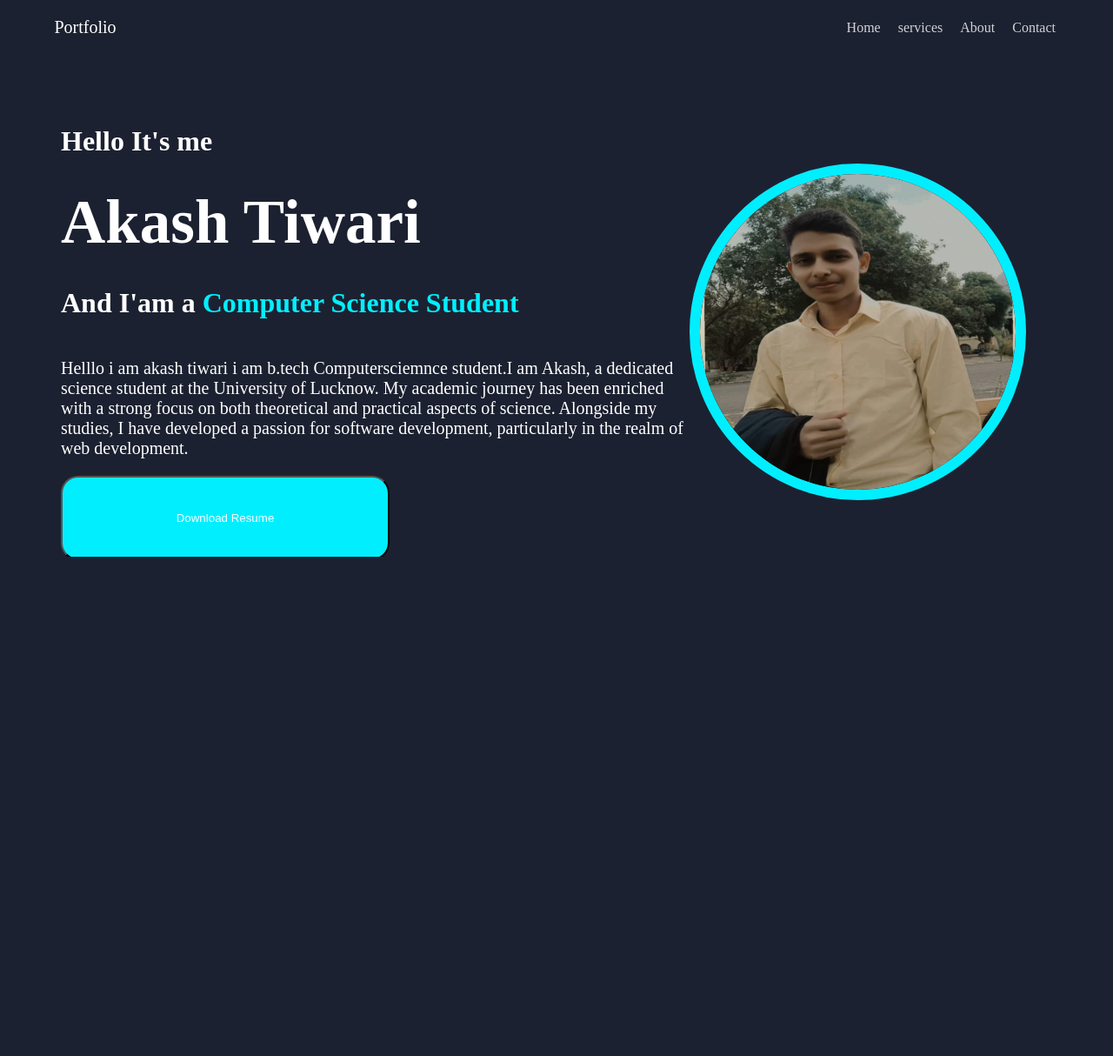
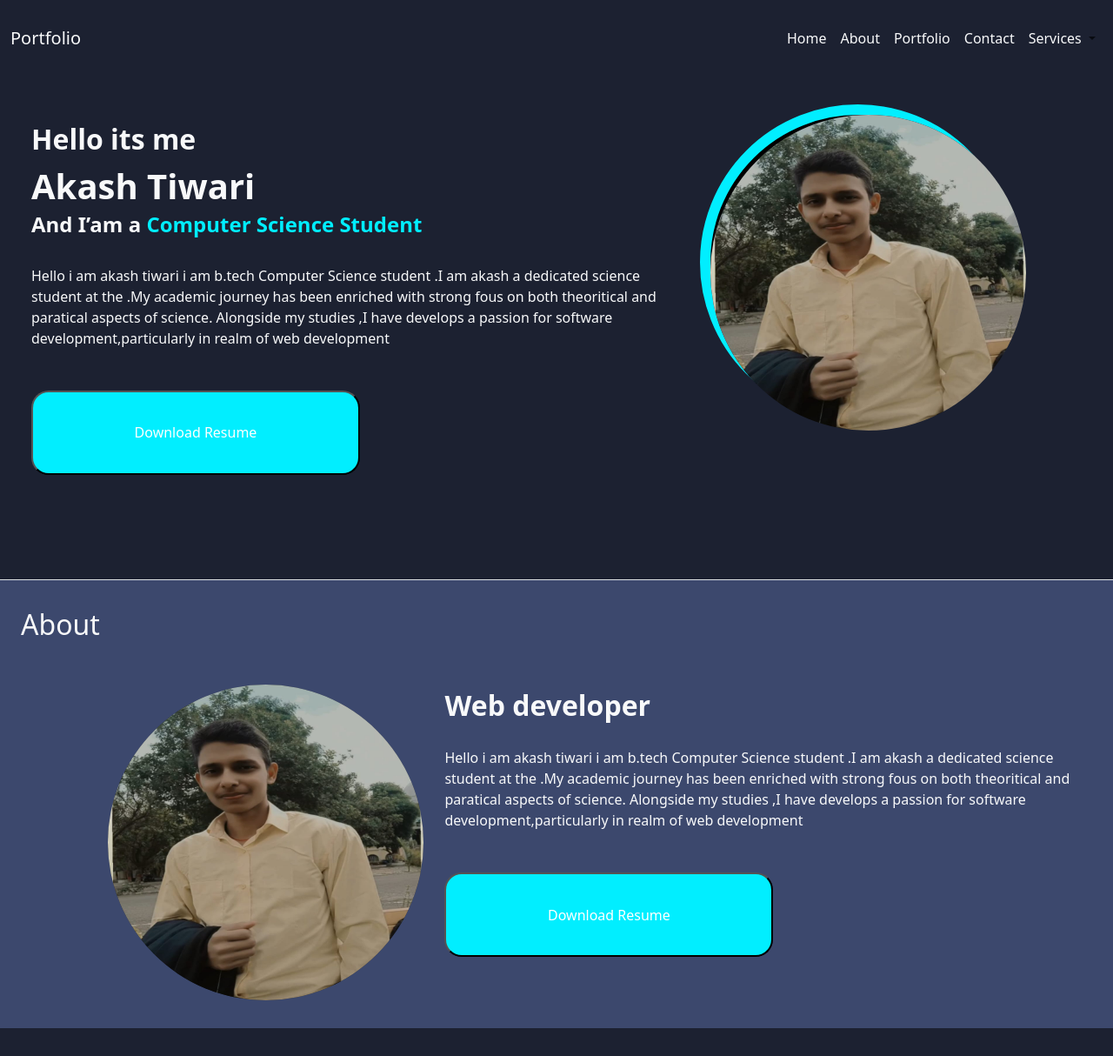
Before and after one commit to Akash-Tiwari-890/portfolio, a Node server app: page / in a window 1280 px wide. Shown: the whole page at 87% size. Before the commit the page ends 640 px from the top, so only its background shows below. Run offline with Node 20, Linux system fonts and the light colour scheme.

Commit message:
some changes

```diff
--- a/public/css/style.css
+++ b/public/css/style.css
@@ -1,122 +1,70 @@
-body{
-    margin:0;
-    background-color: rgb(28 ,33 ,49 ,100%);
-    color:white;
-    overflow:auto
+*{
+    background-color: #1c2131;
 }
-.main{
-   height:40rem;
-   display: flex;
-   overflow: auto;
+#img{
+   height:22.713875rem !important;
+   width:22.713875rem !important;
+   border-radius:50% !important;
 }
-.maincontent{
-    margin-top: 70px;
-    /*background-color: bisque;*/
-    flex:1;
-    flex-wrap:wrap;
-    overflow: auto;
-
+ /* .custom-margin{
+    margin-left:30rem!important;
+}  */
+.about{
+    margin-top:4rem;
 }
-.nav{
-    position: fixed;
-    top:0px;
-    width:100%;
-    height: 50px;
-    /*background-color: brown;*/
-}
-.nav-content{
-    display:flex;
-    justify-content: space-between;
-    align-content: center;
-
-}
-.link{
-    display :flex;
-    margin-right:3.5rem;
-}
-.link  a{
-    margin:10px;
-    color: white;
-    text-decoration: none;
-    align-content: center;
-    opacity: 0.8;
-
-}
- /*.maincontent .image{
-    background-color: black;
-    height: 363px;
-    width: 363px;
-    margin-top:67px;
-    margin-bottom: 1749px;
-    margin-right:69.3px;
-    margin-left: 1000px;
-
-}
-.maincontent .about{
-    line-heiabght: normal;
-}*/
-.about{
-    display :flex;
-    flex-direction: row;
-    justify-content : space-between;
-    align-items: center;
-}
-.about .image{
-    background-color: black;
-    margin-right:100px;
-    height:363.422px;
-    width:363.422;
-    border-radius:50%;
-    border: 0.8rem solid #01EEFF;
-    margin-top:3rem;
-}
-img{
-    height:363.422px;
-    width:363.422px;
-    border-radius: 50%;
-}
-.abouttext{
-    display: flex;
-    flex-direction: column;
-    flex:wrap;
-    margin-left:70px;
-    line-height: 3px;
-    margin-top:3rem;
+.cs{
+    color: #01EEFF !important;
 }
 button{
     width:378PX;
     height:97.162PX;
-    border-radius:20px;
+    border-radius:20px !important;
     background-color: #01EEFF;
     color:white;
     transition:0s;
 }
-.portfolio{
-    margin-left: 3.9rem;
-
-}
-h4{
-    font-size: 32px;
-    line-height:-2px;
-}
-h1{
-    font-size: 71px;
-}
-p{
-    font-size:20px;
-
-}
 button:hover{
     box-shadow: 0px 0px 20px;
 }
-.link a:hover{
-    opacity :1;
+.images{
+        background-color: black !important;
+        margin-right:100px !important;
+        height:22.713875rem !important;
+        width:22.713875rem !important;
+        border-radius:50% !important;
+        border: 0.8rem solid #01EEFF !important;
+        margin-top:3rem;
+        /* background-image: url("akash.jpg");
+        background-size:cover;
+        background-position: center;
+        background-repeat: no-repeat;
+     */
 }
-.into{
-    background-color: black;
-    position:fixed;
-    bottom:0px;
-    width:100%;
-    height:100px;
-    margin-top:1000px;
-}
+/* #img{
+    height:363.422px !important;
+    width:363.422px!important;
+    border-radius: 50%  !important;
+} */
+ .rop{
+       margin-top:7.5rem;
+       margin-bottom:2rem;
+ }
+ /* #margin{
+     margin-right: 4rem!important;
+       background-color: black !important;
+        margin-right:100px !important;
+        height:22.713875rem !important;
+        width:22.713875rem !important;
+        border-radius:50% !important;
+        border: 0.8rem solid #01EEFF !important;
+        margin-top:3rem;
+        margin-right:2rem;
+
+ }  */
+   .heading{
+    height:3rem;
+    width: 7rem;
+    padding:auto;
+    margin-top: 2rem;
+    background-color: inherit;
+   }
--- a/views/includes/html.ejs
+++ b/views/includes/html.ejs
@@ -3,42 +3,119 @@
 <head>
     <meta charset="UTF-8">
     <meta name="viewport" content="width=device-width, initial-scale=1.0">
-    <link rel="stylesheet" href="/css/style.css">
     <title>Document</title>
+    <link href="https://cdn.jsdelivr.net/npm/bootstrap@5.3.3/dist/css/bootstrap.min.css" rel="stylesheet" integrity="sha384-QWTKZyjpPEjISv5WaRU9OFeRpok6YctnYmDr5pNlyT2bRjXh0JMhjY6hW+ALEwIH" crossorigin="anonymous">
+    <link rel="stylesheet" href="style.css">
+
 </head>
 <body>
-    <div class="main">
-        <div class="maincontent">
-            <div class="about">
-                <div id="discription" class="abouttext">
-                  <h4>Hello It's me</h4>
-                  <h1>Akash  Tiwari</h1>
-                  <h4>And I'am a <span Style="color: #01EFFF;">Computer Science Student</span></h4>
-                  <p style="line-height: normal;">Helllo i am akash tiwari i am b.tech Computersciemnce student.I am Akash, a dedicated science student at the University of Lucknow. My academic journey has been enriched with a strong focus on both theoretical and practical aspects of science. Alongside my studies, I have developed a passion for software development, particularly in the realm of web development.
+    <header>
 
-                   </p>
-                   <button>Download Resume</button>
-                </div>
-                <div class="image">
-                    <div id="img" class="img"><img src="/my_ photo.jpg"></div>
-                </div>
+            <nav class="navbar navbar-expand-lg   mt-3 " style="background-color:#1c2131;">
+            <div class="container-fluid">
+              <a class="navbar-brand" href="#"><span class="text-light">Portfolio</span></a>
+              <button class="navbar-toggler" type="button" data-bs-toggle="collapse" data-bs-target="#navbarSupportedContent" aria-controls="navbarSupportedContent" aria-expanded="false" aria-label="Toggle navigation">
+                <span class="navbar-toggler-icon " style="color: white;"></span>
+              </button>
+              <div class="collapse navbar-collapse" id="navbarSupportedContent">
+                <ul class="navbar-nav ms-auto mb-2 mb-lg-0 text-center" >
+                  <li class="nav-item">
+                    <a class="nav-link active" aria-current="page" href="#"><span class="text-light">Home</span></a>
+                  </li>
+                  <li class="nav-item">
+                    <a class="nav-link" href="#"><span class="text-light">About</span></a>
+                  </li>
+                  <li class="nav-item">
+                    <a class="nav-link" href="#"><span class="text-light">Portfolio</span></a>
+                  </li>
+                  <li class="nav-item">
+                    <a class="nav-link" href="#"><span class="text-light">Contact</span></a>
+                  </li>
+                  <li class="nav-item dropdown">
+                    <a class="nav-link dropdown-toggle" href="#" role="button" data-bs-toggle="dropdown" aria-expanded="false">
+                     <span class="text-light"> Services</span>
+                    </a>
+                    <ul class="dropdown-menu">
+                      <li><a class="dropdown-item" href="#">Action</a></li>
+                      <li><a class="dropdown-item" href="#">Another action</a></li>
+                      <li><hr class="dropdown-divider"></li>
+                      <li><a class="dropdown-item" href="#">Something else here</a></li>
+                    </ul>
+                  </li>
+
+                </ul>
+
+              </div>
             </div>
+          </nav>
+    </header>
+    <main>
+      <section class="container-fluid d-flex text-right  section-margin">
+        <div class="about ms-4" >
+          <span class="text-light fs-2 fw-bold">Hello its me</span>
+          <br>
+          <span class="text-light fs-1 fw-bold">Akash Tiwari</span>
+          <br>
+          <H4><span  class="text-light fs-4 fw-bold">And I’am a <span class="cs">Computer Science Student</span></span></H4>
+         <br>
+            <div class=" text-light">
+                Hello i am akash tiwari i am b.tech
+                Computer Science student .I am akash
+                a dedicated science student at the
+                .My academic journey has been
+                enriched with strong fous on both theoritical
+                and paratical aspects of science.
+                Alongside my studies ,I have develops a
+                passion for software development,particularly
+                in realm of web development
+                <br>
+                <br>
+                <br>
+                <button>Download Resume</button>
+           </div>
 
         </div>
-        <div class="nav">
-            <div class="nav-content">
-                <div class="portfolio">
-                    <p>Portfolio</p>
-                </div>
-                <div   id="dic" class="link">
-                   <a href="#">Home</a>
-                   <a href="#">services</a>
-                   <a href="#">About</a>
-                   <a href="contact">Contact</a>
-                </div>
-            </div>
+        <div class=" custom-margin about images ms-5 ">
+
+         <img id="img" src="/my_ photo.jpg">
         </div>
-    </div>
+      </section>
+      <!-- new div -->
+      <section class="container-fluid    d-flex border-top  rop" style="background-color: #3C486D;">
+        <h2 class=" container text-light  heading">About</h2>
+        <div class="img  rop  " id=" margin " style="background-color: inherit;">
+          <img  id=img src="/my_ photo.jpg">
+
+
+        </div>
+        <div class="  about mx-4 rop " style="background-color: inherit;" >
+          <span class="text-light fs-2 fw-bold" style="background-color: inherit;">Web developer</span>
+          <br>
+          <br>
+            <div class=" text-light" style="background-color: inherit;">
+                Hello i am akash tiwari i am b.tech
+                Computer Science student .I am akash
+                a dedicated science student at the
+                .My academic journey has been
+                enriched with strong fous on both theoritical
+                and paratical aspects of science.
+                Alongside my studies ,I have develops a
+                passion for software development,particularly
+                in realm of web development
+                <br>
+                <br>
+                <br>
+                <button>Download Resume</button>
+           </div>
+
+        </div>
+
+
+      </section>
+    </main>
+
+    <script src="https://cdn.jsdelivr.net/npm/bootstrap@5.3.3/dist/js/bootstrap.bundle.min.js" integrity="sha384-YvpcrYf0tY3lHB60NNkmXc5s9fDVZLESaAA55NDzOxhy9GkcIdslK1eN7N6jIeHz" crossorigin="anonymous"></script>
     <script src="/js/app.js"></script>
+
 </body>
 </html>
```
